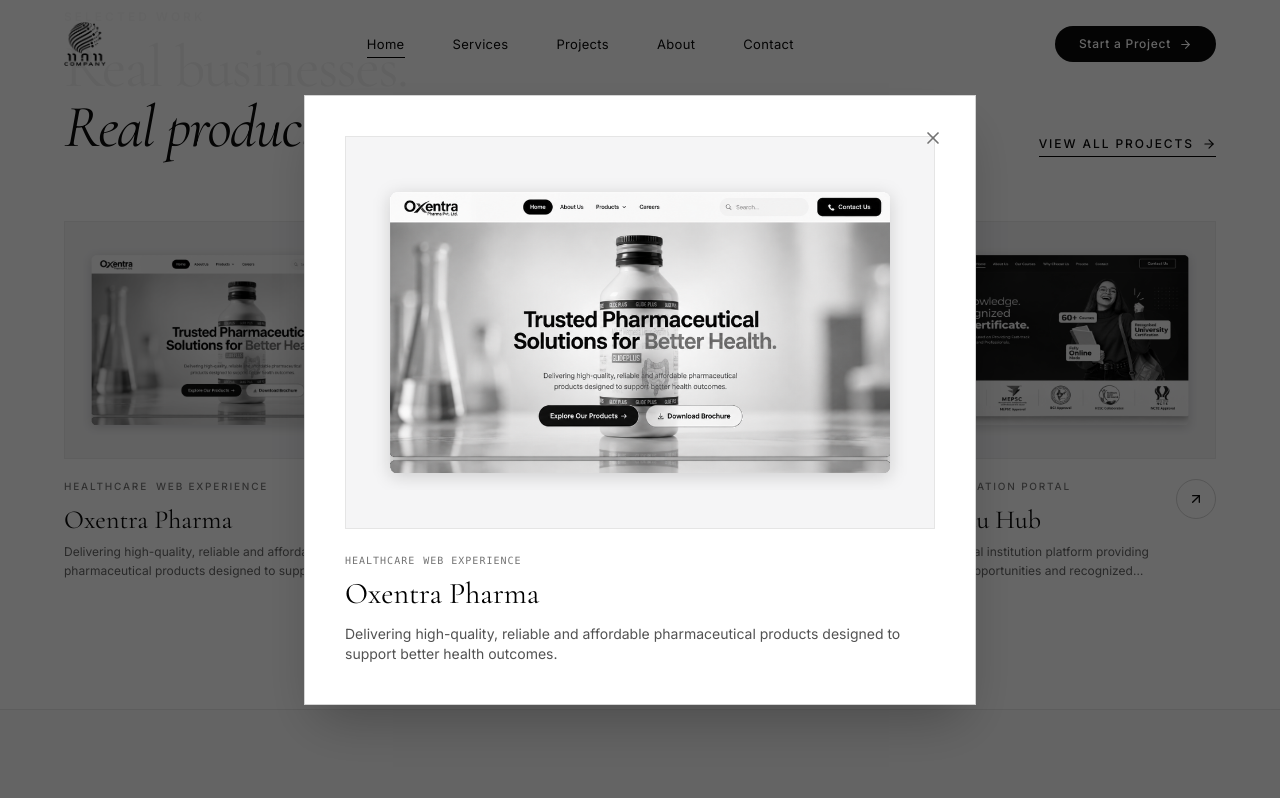
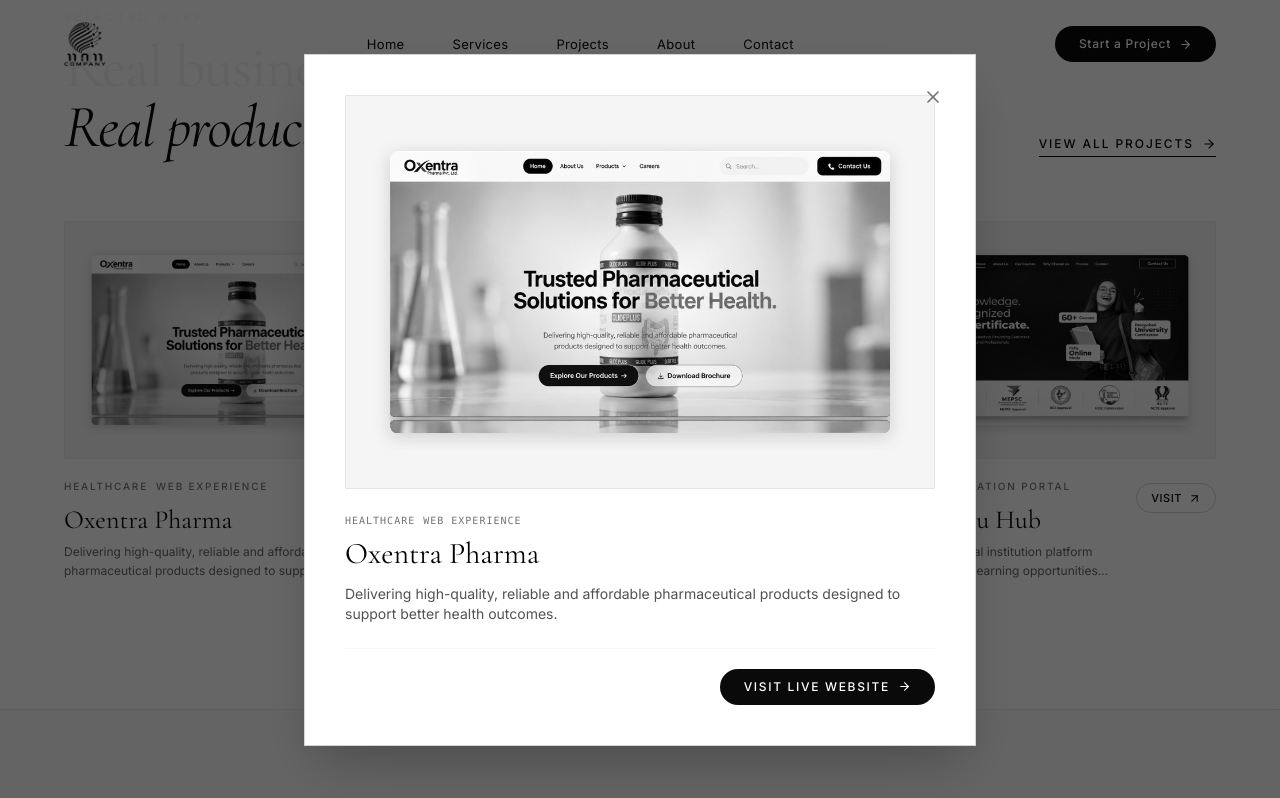
Before and after one commit to 11n11company/11n11company, a React (Vite) app: page / in a window 1280 px wide. Both pictures are taken after a click on the element 242 px from the left and 2835 px from the top of the page. Shown: the part 2435-3233 px from the top of the page. Built offline with nearby package versions, Linux system fonts and the light colour scheme; a web font is replaced by a local one.

Commit message:
feat: combine Visit text with arrow icon and link to https://www.oxentrapharma.com/

```diff
--- a/src/components/ProjectCard.tsx
+++ b/src/components/ProjectCard.tsx
@@ -9,6 +9,7 @@
   tags: string[];
   imageUrl: string;
   year: string;
+  link?: string;
 }
 
 interface ProjectCardProps {
@@ -59,10 +60,24 @@
           </p>
         </div>
 
-        {/* Circular Arrow Button */}
-        <div className="w-10 h-10 rounded-full border border-neutral-300 flex items-center justify-center shrink-0 text-[#0A0A0A] group-hover:bg-[#0A0A0A] group-hover:border-[#0A0A0A] group-hover:text-white transition-all duration-300">
-          <ArrowUpRight size={16} className="group-hover:translate-x-0.5 group-hover:-translate-y-0.5 transition-transform duration-300" />
-        </div>
+        {/* Visit Button with Arrow */}
+        {project.link ? (
+          <a
+            href={project.link}
+            target="_blank"
+            rel="noopener noreferrer"
+            onClick={(e) => e.stopPropagation()}
+            className="group/btn inline-flex items-center gap-1.5 px-3.5 py-1.5 rounded-full border border-neutral-300 text-xs font-sans font-medium text-[#0A0A0A] hover:bg-[#0A0A0A] hover:border-[#0A0A0A] hover:text-white transition-all duration-300 shrink-0 select-none shadow-2xs mt-1"
+          >
+            <span className="text-[11px] uppercase tracking-wider font-medium">Visit</span>
+            <ArrowUpRight size={13} className="group-hover/btn:translate-x-0.5 group-hover/btn:-translate-y-0.5 transition-transform duration-300" />
+          </a>
+        ) : (
+          <div className="inline-flex items-center gap-1.5 px-3.5 py-1.5 rounded-full border border-neutral-300 text-xs font-sans font-medium text-[#0A0A0A] group-hover:bg-[#0A0A0A] group-hover:border-[#0A0A0A] group-hover:text-white transition-all duration-300 shrink-0 select-none mt-1">
+            <span className="text-[11px] uppercase tracking-wider font-medium">Visit</span>
+            <ArrowUpRight size={13} className="group-hover:translate-x-0.5 group-hover:-translate-y-0.5 transition-transform duration-300" />
+          </div>
+        )}
       </div>
     </div>
   );
--- a/src/sections/Projects.tsx
+++ b/src/sections/Projects.tsx
@@ -19,6 +19,7 @@
         'Delivering high-quality, reliable and affordable pharmaceutical products designed to support better health outcomes.',
       imageUrl: oxentraImg,
       year: '2025',
+      link: 'https://www.oxentrapharma.com/',
     },
     {
       id: '02',
@@ -122,6 +123,19 @@
             <p className="font-sans text-xs sm:text-sm text-neutral-600 leading-relaxed">
               {selectedProject.description}
             </p>
+            {selectedProject.link && (
+              <div className="mt-6 pt-5 border-t border-neutral-100 flex justify-end">
+                <a
+                  href={selectedProject.link}
+                  target="_blank"
+                  rel="noopener noreferrer"
+                  className="group inline-flex items-center gap-2 px-6 py-2.5 rounded-full bg-[#0A0A0A] text-white text-xs font-medium uppercase tracking-[0.14em] hover:bg-neutral-800 transition-all duration-300 shadow-xs"
+                >
+                  <span>Visit Live Website</span>
+                  <ArrowRight size={13} className="group-hover:translate-x-1 transition-transform duration-300" />
+                </a>
+              </div>
+            )}
           </div>
         </div>
       )}
```
